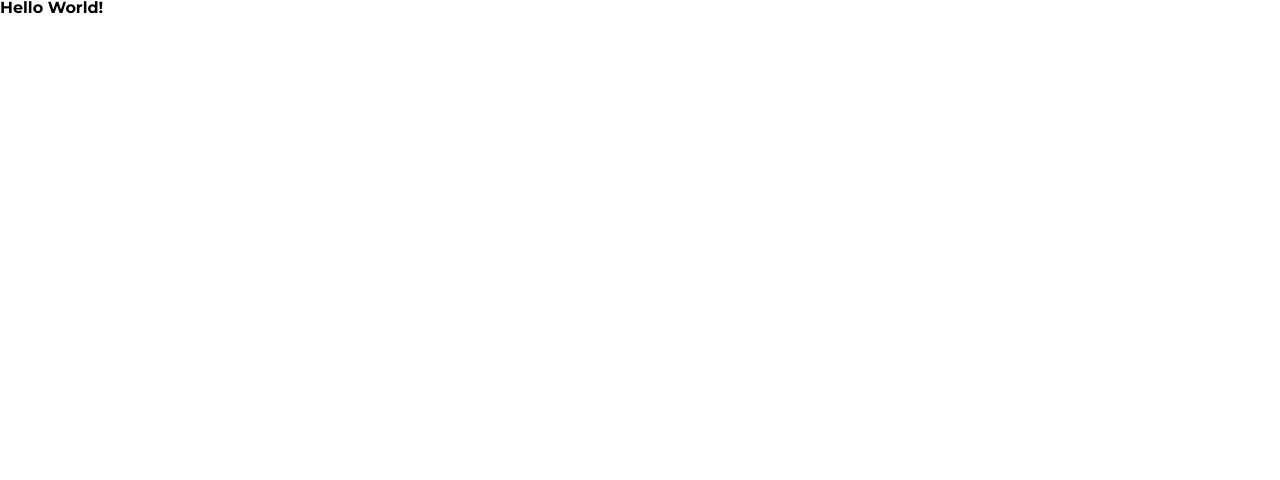
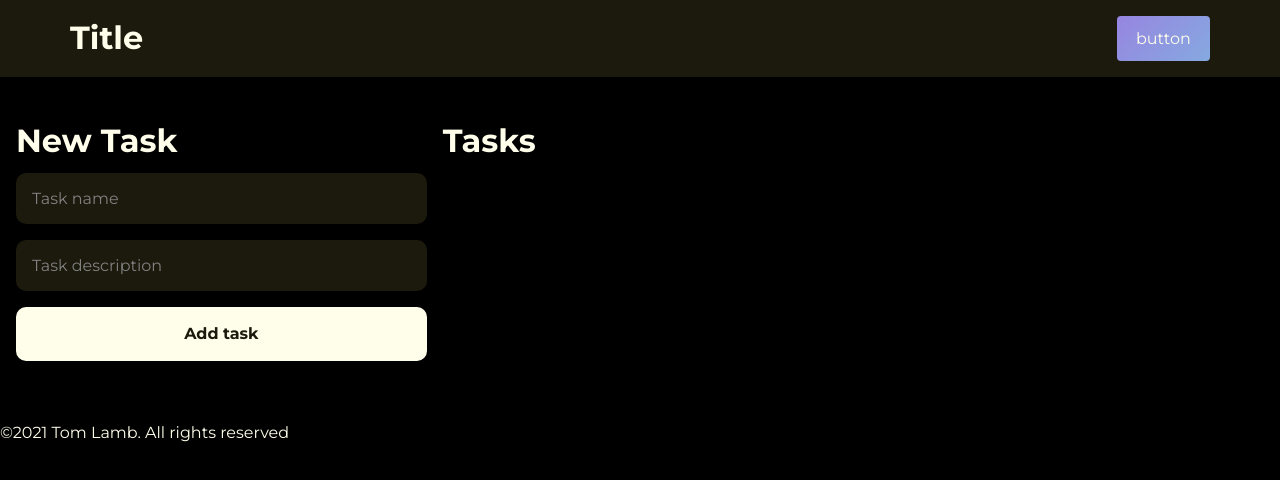
Before and after one commit to Lambtsa/todo-app-react, a React (Create React App) app: page / in a window 1280 px wide. Shown: the top 480 px of the page. Built offline with nearby package versions, Linux system fonts and the light colour scheme.

Commit message:
initial setup, styling and components

```diff
--- a/src/App.js
+++ b/src/App.js
@@ -1,10 +1,15 @@
 import React from 'react';
 import './styles.scss';
+import Header from './components/Header';
+import Main from './components/Main';
+import Footer from './components/Footer';
 
 function App() {
   return (
     <>
-      <h1>Hello World!</h1>
+      <Header />
+      <Main />
+      <Footer />
     </>
   );
 }
--- /dev/null
+++ b/src/components/Footer.js
@@ -0,0 +1,11 @@
+import React from 'react';
+
+const Footer = () => (
+  <>
+    <footer>
+      <p>©2021 Tom Lamb. All rights reserved</p>
+    </footer>
+  </>
+);
+
+export default Footer;
--- /dev/null
+++ b/src/components/Form.js
@@ -0,0 +1,14 @@
+import React from 'react';
+
+const Form = () => (
+  <section role="contentinfo">
+    <h2 className="form__title">New Task</h2>
+    <form className="form" name="Add New Task">
+      <input className="form__input" type="text" placeholder="Task name" autoComplete="off" maxLength="30" />
+      <input className="form__input" type="text" placeholder="Task description" autoComplete="off" maxLength="30" />
+      <button className="form__btn" type="button">Add task</button>
+    </form>
+  </section>
+);
+
+export default Form;
--- /dev/null
+++ b/src/components/Header.js
@@ -0,0 +1,14 @@
+import React from 'react';
+
+const Header = () => (
+  <>
+    <header className="header">
+      <nav className="header__container">
+        <h1 className="header__title">title</h1>
+        <button className="header__btn" type="button">button</button>
+      </nav>
+    </header>
+  </>
+);
+
+export default Header;
--- /dev/null
+++ b/src/components/Main.js
@@ -0,0 +1,15 @@
+import React from 'react';
+
+import Form from './Form';
+import TaskList from './TaskList';
+
+const Main = () => (
+  <>
+    <main className="main">
+      <Form />
+      <TaskList />
+    </main>
+  </>
+);
+
+export default Main;
--- /dev/null
+++ b/src/components/TaskList.js
@@ -0,0 +1,10 @@
+import React from 'react';
+
+const TaskList = () => (
+  <section role="contentinfo">
+    <h2>Tasks</h2>
+    <ul />
+  </section>
+);
+
+export default TaskList;
--- a/src/styles.scss
+++ b/src/styles.scss
@@ -1,3 +1,2 @@
 @import './styles/reset.scss';
-@import './styles/variables.scss';
 @import './styles/main.scss';
--- a/src/styles/main.scss
+++ b/src/styles/main.scss
@@ -0,0 +1,99 @@
+@import './variables.scss';
+/*
+  General
+*/
+body {
+  background-color: $black;
+  color: $white;
+}
+h1, h2 {
+  color: $white;
+  font-size: 2rem;
+  text-transform: capitalize;
+  margin-bottom: 1rem;
+}
+button {
+  outline: none;
+  border: none;
+  border-radius: 4px;
+}
+/*
+  Header component
+*/
+.header {
+  background-color: $dark-grey;
+  padding: 1rem;
+  .header__container {
+    display: flex;
+    align-items: center;
+    justify-content: space-between;
+    max-width: 1140px;
+    margin: 0 auto;
+  }
+  .header__title {
+    color: $white;
+    margin: 0;
+  }
+  .header__btn {
+    padding: .8rem 1.2rem;
+    color: $white;
+    background: linear-gradient(135deg, #9785E0, #85A9E0);;
+  }
+}
+/*
+  Main component
+*/
+.main {
+  display: grid;
+  gap: 1rem;
+  grid-template-columns: 1fr 2fr;
+  padding: 3rem 1rem;
+}
+/*
+  Form component
+*/
+.form {
+  display: flex;
+  flex-direction: column;
+}
+.form__input {
+  padding: 1rem;
+  margin-bottom: 1rem;
+  color: $white;
+  border-radius: 10px;
+  border: none;
+  background-color: $dark-grey;
+  font-size: 1rem;
+  outline: none;
+  &::placeholder {
+    font-size: 1rem;
+    color: $grey;
+  }
+}
+.form__error {
+  border: 1px solid $error;
+}
+.form__btn {
+  padding: 1.1rem;
+  border-radius: 10px;
+  color: $dark-grey;
+  background-color: $white;
+  margin-bottom: 1rem;
+  outline: none;
+  font-weight: 700;
+  &:focus {
+    outline: none;
+  }
+  &:hover {
+    background: linear-gradient(135deg, #9785E0, #85A9E0);
+    color: $white;
+  }
+}
+.form__errorMessage {
+  color: $white;
+  text-align: center;
+  padding: 1rem;
+  background-color: $error;
+  margin-bottom: 1rem;
+  border-radius: 10px;
+}
--- a/src/styles/variables.scss
+++ b/src/styles/variables.scss
@@ -0,0 +1,8 @@
+/*
+  Colors
+*/
+$dark-grey: #1C190D;
+$white: #FFFEEB;
+$black: #000000;
+$grey: #818181;
+$error: #E08585;
```
Also changed, not shown: 1 other file (tests, documents, lock files or other folders).
